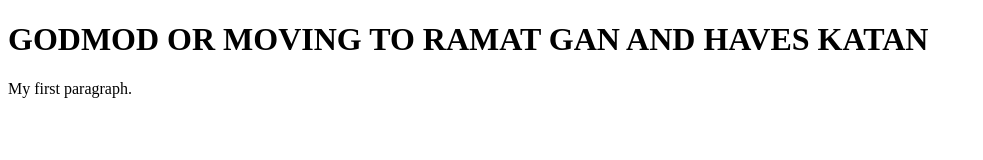
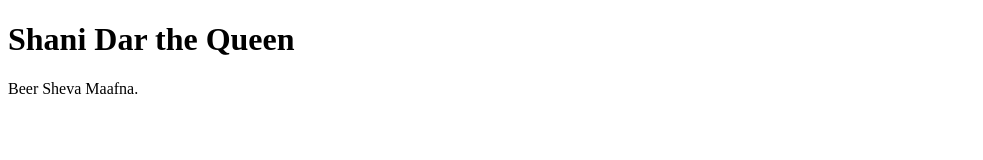
Before and after one commit to orsu123/aws-openlock, a plain HTML site: page static/index.html in a window 1280 px wide. Shown: the whole page, without its empty margins (0-983 px from the left). Drawn offline with Linux system fonts and the light colour scheme.

Commit message:
Update index.html

```diff
--- a/static/index.html
+++ b/static/index.html
@@ -2,9 +2,9 @@
 <html>
 <body>
 
-<h1>GODMOD OR MOVING TO RAMAT GAN AND HAVES KATAN</h1>
+<h1>Shani Dar the Queen</h1>
 
-<p>My first paragraph.</p>
+<p>Beer Sheva Maafna.</p>
 
 </body>
 </html>
```
